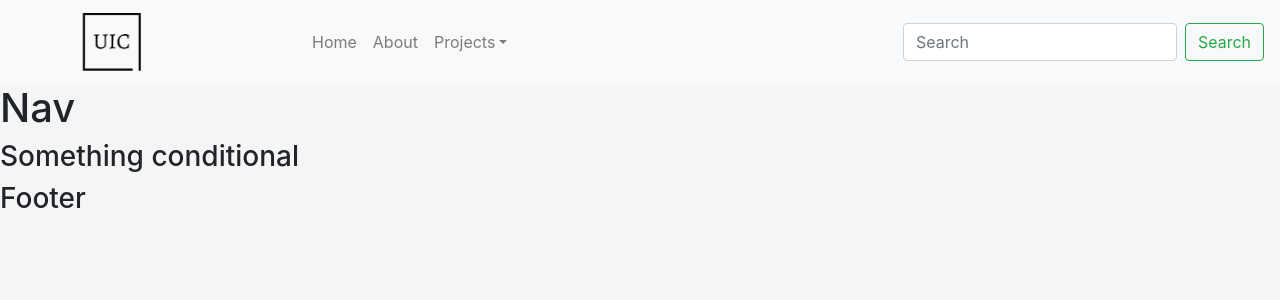
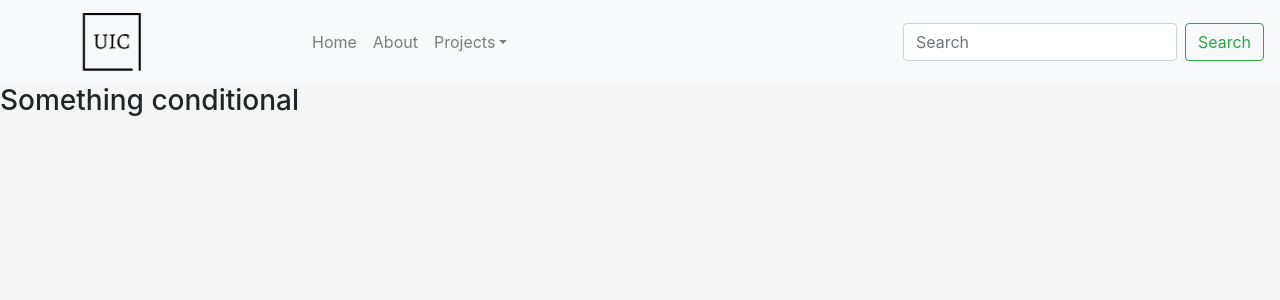
Before and after one commit to Fredrik93/react_tutorial, a React (Create React App) app: page /conditional in a window 1280 px wide. Shown: the top 300 px of the page. Built offline with nearby package versions, Linux system fonts and the light colour scheme.

Commit message:
update condition

```diff
--- a/src/Components/ConditionalRendering/Conditional.js
+++ b/src/Components/ConditionalRendering/Conditional.js
@@ -18,8 +18,14 @@ class Conditional extends React.Component {
     }
 
 
-    render() { return (<ConditionalItem isLoading={this.state.isLoading} />) }
+    render() {
+        return (
+            <div>
+                {this.state.isLoading === true ? <h3>Loading...</h3> : <ConditionalItem />}
 
+
+            </div>)
+    }
 }
 
 
--- a/src/Components/ConditionalRendering/ConditionalItem.js
+++ b/src/Components/ConditionalRendering/ConditionalItem.js
@@ -1,10 +1,7 @@
 import React from 'react'
-
 function ConditionalItem(props) {
     return (<div>
-        <h1>Nav</h1>
-        {props.isLoading ? <h1> Loading... </h1> : <h3>Something conditional </h3>}
-        <h3> Footer</h3>
+        <h3>Something conditional </h3>
     </div>)
 }
 export default ConditionalItem
```
